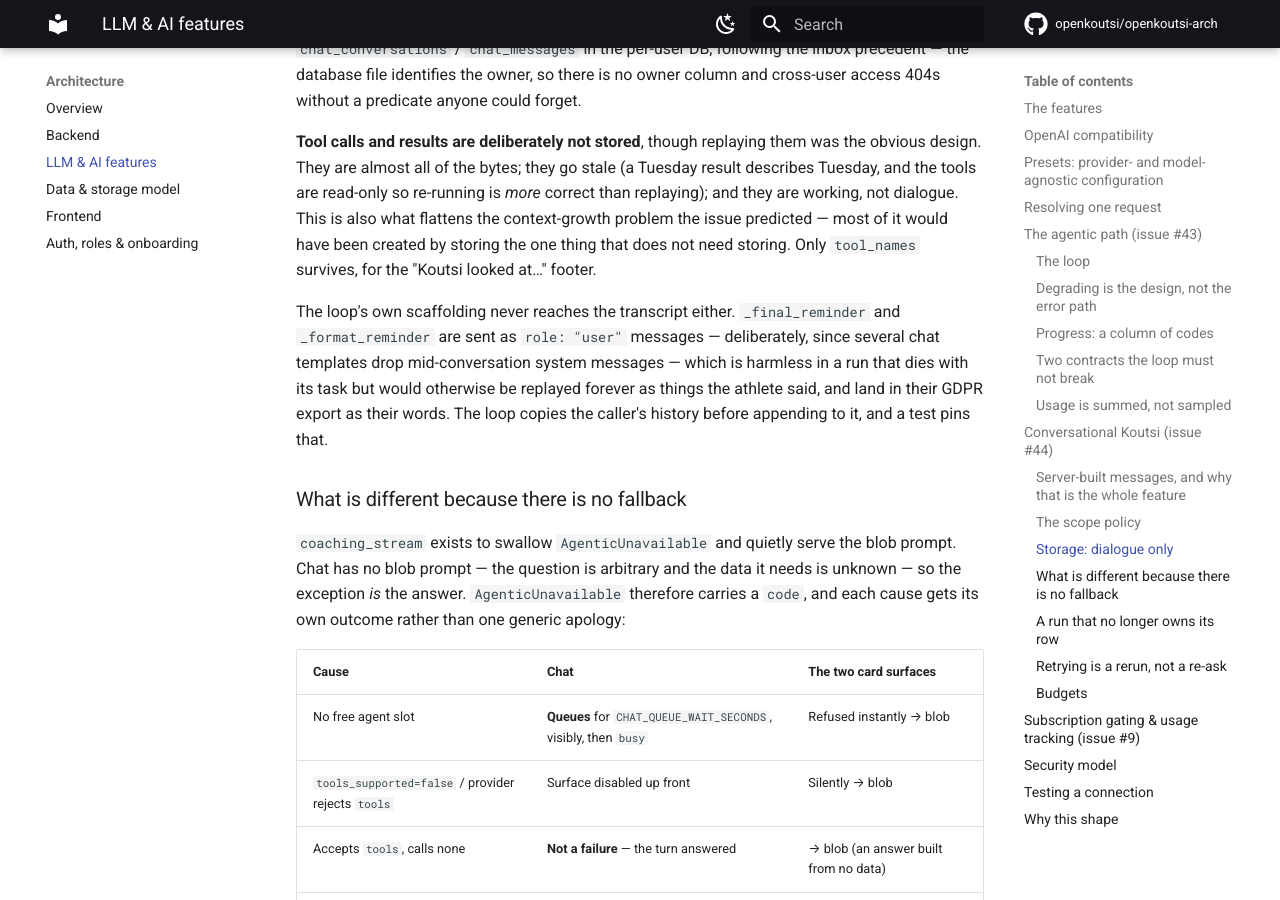
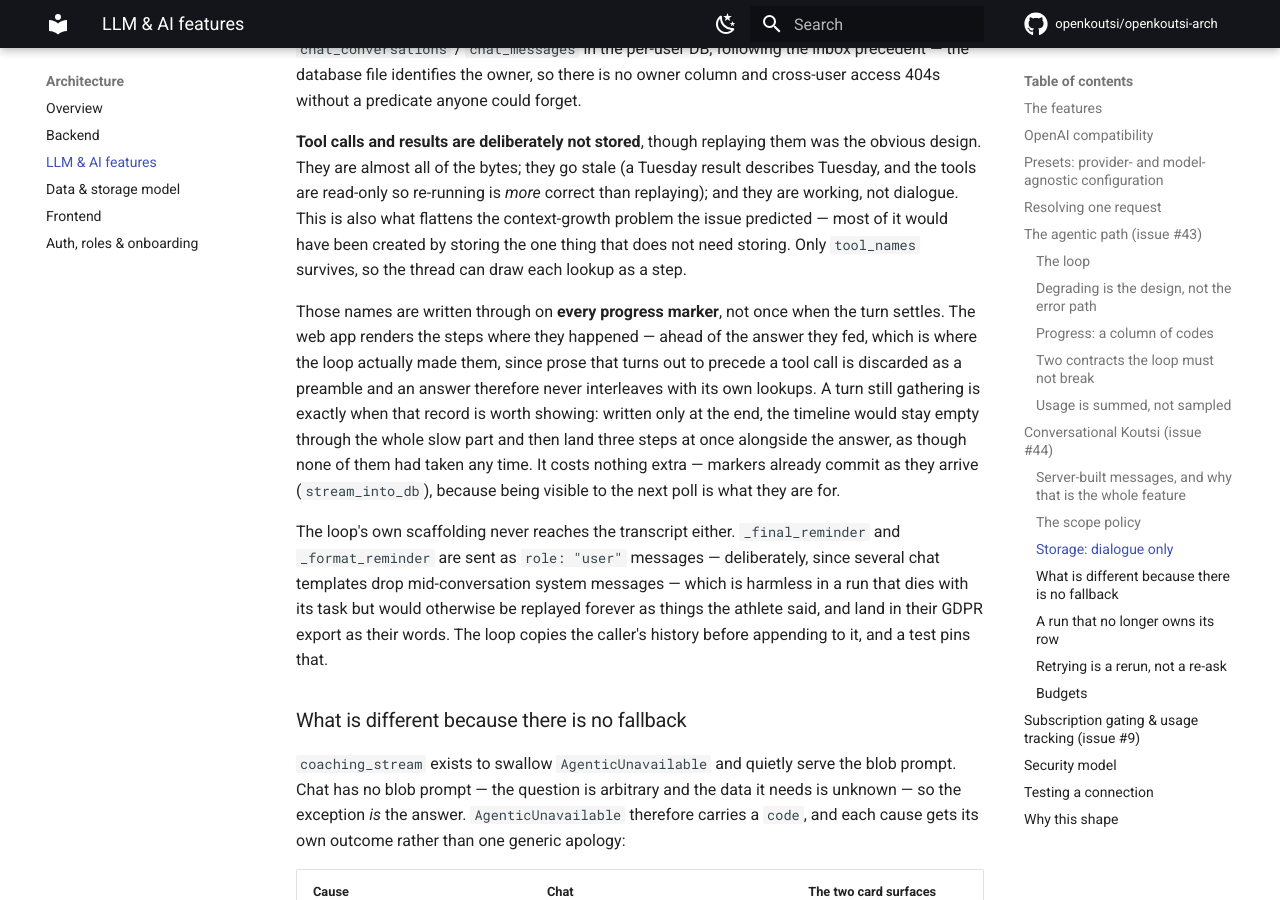
Before and after one commit to openkoutsi/openkoutsi-arch, an MkDocs documentation site: the page built from docs/architecture/llm.md, in a window 1280 px wide and 900 px high, scrolled down 11442 px. Built offline with MkDocs 1.6.1 and Material for MkDocs 9.7.7, drawn with Linux system fonts in a browser that asks for light colours; comment, search, counter and statistics services are not loaded.

Commit message:
Record why `tool_names` is written through, not written last
The chat surface now draws each lookup as a step where it happened — ahead of
the answer it fed, which is where the loop actually made it — rather than
listing them in a footer under the finished answer. That only works if the row
carries the names while the run is still gathering, so the storage note in both
documents was stating a shape the frontend no longer matches.

```diff
--- a/docs/architecture/llm.md
+++ b/docs/architecture/llm.md
@@ -387,7 +387,17 @@ design. They are almost all of the bytes; they go stale (a Tuesday result descri
 the tools are read-only so re-running is *more* correct than replaying); and they are working,
 not dialogue. This is also what flattens the context-growth problem the issue predicted — most
 of it would have been created by storing the one thing that does not need storing. Only
-`tool_names` survives, for the "Koutsi looked at…" footer.
+`tool_names` survives, so the thread can draw each lookup as a step.
+
+Those names are written through on **every progress marker**, not once when the turn settles.
+The web app renders the steps where they happened — ahead of the answer they fed, which is
+where the loop actually made them, since prose that turns out to precede a tool call is
+discarded as a preamble and an answer therefore never interleaves with its own lookups. A turn
+still gathering is exactly when that record is worth showing: written only at the end, the
+timeline would stay empty through the whole slow part and then land three steps at once
+alongside the answer, as though none of them had taken any time. It costs nothing extra —
+markers already commit as they arrive (`stream_into_db`), because being visible to the next
+poll is what they are for.
 
 The loop's own scaffolding never reaches the transcript either. `_final_reminder` and
 `_format_reminder` are sent as `role: "user"` messages — deliberately, since several chat
```
Also changed, not shown: docs/architecture/data-model.md (+4 -2 lines).
